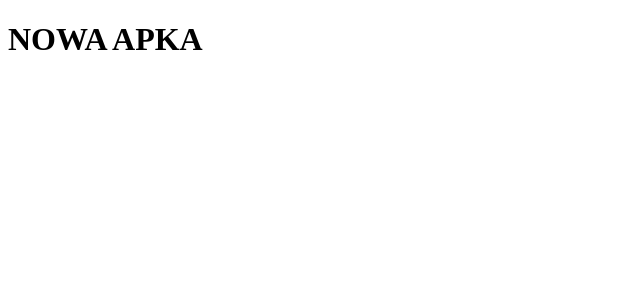
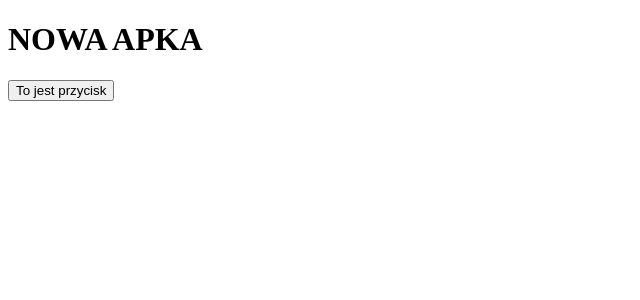
Before and after one commit to patip8999/TodoList, an Angular app: page / in a window 1280 px wide. Shown: the top 300 px of the page, without its empty margins (0-640 px from the left). Built offline with nearby package versions, Linux system fonts and the light colour scheme.

Commit message:
gh pages

```diff
--- a/package.json
+++ b/package.json
@@ -33,6 +33,7 @@
     "@types/express": "^4.17.17",
     "@types/jasmine": "~5.1.0",
     "@types/node": "^18.18.0",
+    "angular-cli-ghpages": "^2.0.3",
     "jasmine-core": "~5.1.0",
     "karma": "~6.4.0",
     "karma-chrome-launcher": "~3.2.0",
--- a/src/app/app.component.html
+++ b/src/app/app.component.html
@@ -1,3 +1,3 @@
 <h1> NOWA APKA</h1>
-
+<button>To jest przycisk</button>
 <router-outlet />
```
Also changed, not shown: 1 other file (tests, documents, lock files or other folders).
